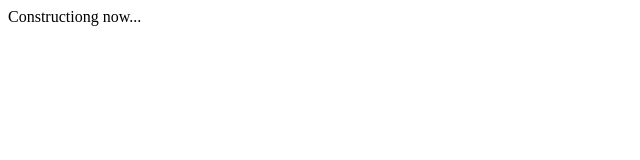
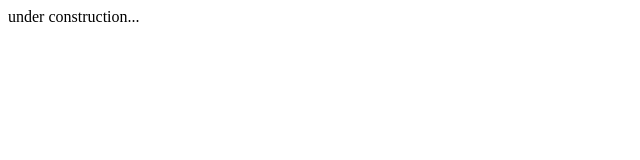
Before and after one commit to tez3998/tez3998.github.io, a plain HTML site: page index.html in a window 1280 px wide. Shown: the full height of the page, 0-640 px from the left. Drawn offline with Linux system fonts and the light colour scheme.

Commit message:
remove typo message

```diff
--- a/index.html
+++ b/index.html
@@ -6,6 +6,6 @@
     <title>Yuta Tezuka`s homepage</title>
 </head>
 <body>
-    Constructiong now...
+    under construction...
 </body>
 </html>
```
